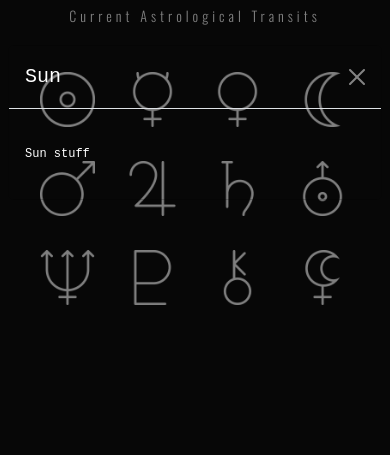
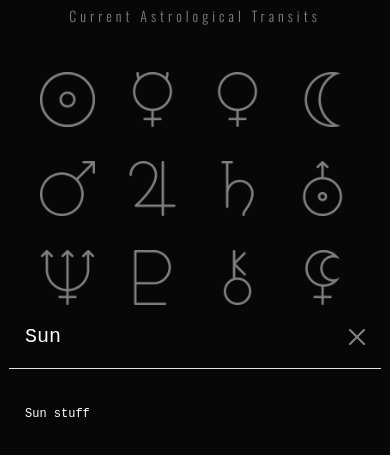
Before and after one commit to averyramirez/planetaryPositions, a plain HTML site: page index.html in a window 390 px wide. Both pictures are taken after a click on the button 67 px from the left and 192 px from the top of the page. Shown: the part 83-538 px from the top of the page. Drawn offline with nearby package versions, Linux system fonts and the light colour scheme.

Commit message:
Update style.css
changed modal margin for mobile

```diff
--- a/style.css
+++ b/style.css
@@ -53,7 +53,7 @@ h4 {
 }
 
 .modal {
-    margin-top: 120px;
+    margin-top: 380px;
     color: rgb(51, 51, 51);
     overflow-y: auto;
     padding-right: 0px !important;
```
